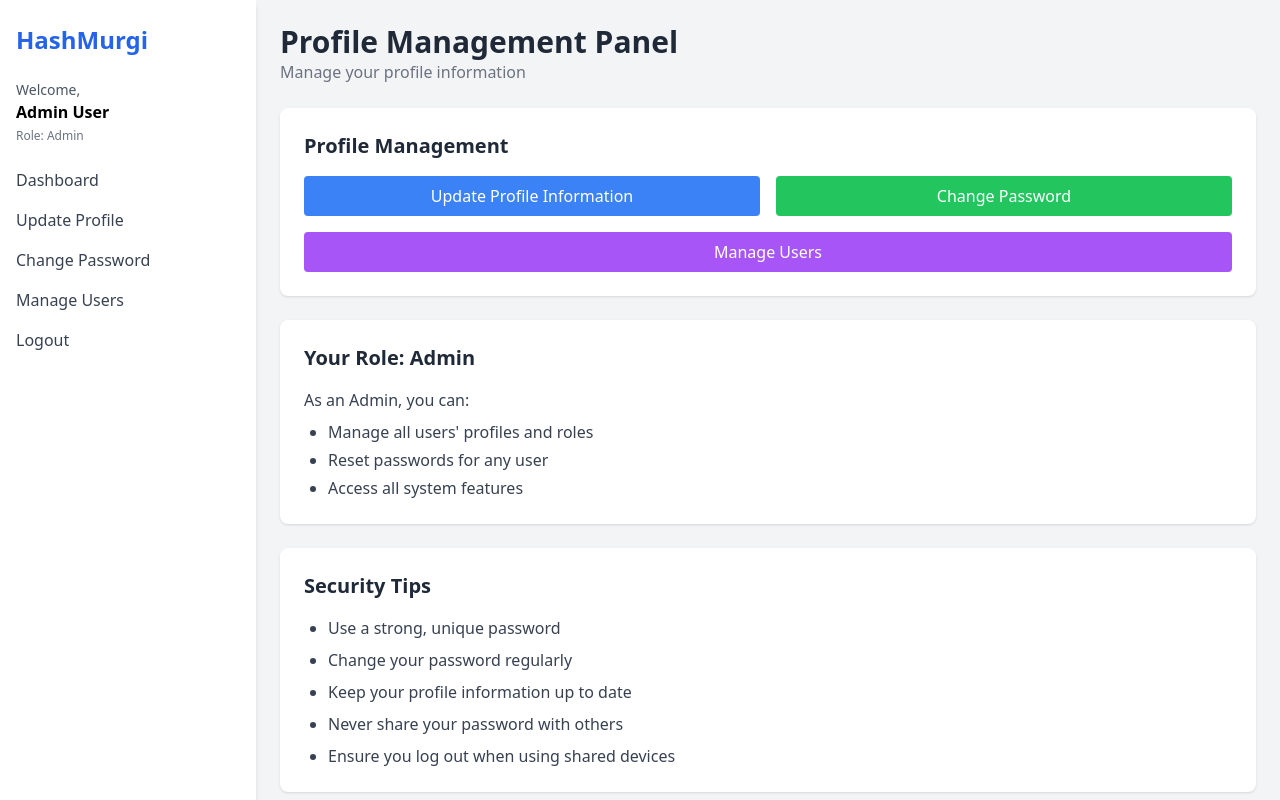
After one commit to YbArzoo/Hashmurgi, a Flask app: page /profile-management in a window 1280 px wide. The commit adds this page. Run offline with Flask 3, Linux system fonts and the light colour scheme; some libraries are stand-ins or nearby versions.

Commit message:
added: profile management html update-profile html update_profile users
didnt integrate change password, logout options.
will be integrated after we are done with database.

```diff
--- a/app.py
+++ b/app.py
@@ -1,6 +1,74 @@
-from flask import Flask, render_template, request, redirect, url_for
+from flask import Flask, render_template, request, redirect, url_for, flash
+import os
+from werkzeug.security import generate_password_hash, check_password_hash
 
 app = Flask(__name__)
+
+
+users = {
+    "admin@example.com": {
+        "name": "Admin User",
+        "password": generate_password_hash("admin123"),
+        "role": "admin",
+        "employee_type": None,
+        "phone": "123-456-7890",
+        "address": "123 Admin St",
+        "blood_group": "O+",
+        "image": None,
+        "verified": True
+    }
+}
+
+
+users["manager@example.com"] = {
+    "name": "Manager User",
+    "password": generate_password_hash("manager123"),
+    "role": "manager",
+    "employee_type": None,
+    "phone": "123-456-7891",
+    "address": "123 Manager St",
+    "blood_group": "A+",
+    "image": None,
+    "verified": True
+}
+
+users["farmer@example.com"] = {
+    "name": "Farmer User",
+    "password": generate_password_hash("farmer123"),
+    "role": "employee",
+    "employee_type": "farmer",
+    "phone": "123-456-7892",
+    "address": "123 Farmer St",
+    "blood_group": "B+",
+    "image": None,
+    "verified": True
+}
+
+users["delivery@example.com"] = {
+    "name": "Delivery User",
+    "password": generate_password_hash("delivery123"),
+    "role": "employee",
+    "employee_type": "delivery",
+    "phone": "123-456-7893",
+    "address": "123 Delivery St",
+    "blood_group": "AB+",
+    "image": None,
+    "verified": True
+}
+
+
+users["customer@example.com"] = {
+    "name": "Customer User",
+    "password": generate_password_hash("customer123"),
+    "role": "customer",
+    "employee_type": None,
+    "phone": "123-456-7894",
+    "address": "123 Customer St",
+    "blood_group": "O-",
+    "image": None,
+    "verified": True
+}
+
 
 # Home page route
 @app.route('/')
@@ -52,5 +120,60 @@ def delete_users():
         return redirect(url_for('admin_panel'))
     return render_template('delete-users.html', users=users)
 
+
+@app.route('/profile-management')
+def profile_management():
+    user = users.get('admin@example.com')  # Use admin for demonstration
+    return render_template('profile_management.html', user=user)
+
+
+@app.route('/update-profile', methods=['GET', 'POST'])
+def update_profile():
+    user = users.get('admin@example.com')
+    error = None
+    if request.method == 'POST':
+        user['name'] = request.form.get('name')
+        user['phone'] = request.form.get('phone')
+        user['address'] = request.form.get('address')
+        user['blood_group'] = request.form.get('blood_group')
+        flash('Profile updated successfully')
+        return redirect(url_for('index'))
+    return render_template('update_profile.html', user=user, error=error)
+
+
+@app.route('/users')
+def manage_users():
+    user = users.get('admin@example.com')
+    if user['role'] != 'admin':
+        return redirect(url_for('index'))
+    all_users = []
+    for email, user_data in users.items():
+        user_with_id = user_data.copy()
+        user_with_id['id'] = email  # Use email as ID
+        user_with_id['email'] = email
+        all_users.append(user_with_id)
+    return render_template('users.html', user=user, all_users=all_users)
+
+
+
+@app.route('/select-user', methods=['POST'])
+def select_user():
+    target_user_id = request.form.get('target_user_id')
+    if target_user_id in users:
+        selected_user = users[target_user_id].copy()
+        selected_user['id'] = target_user_id
+        selected_user['email'] = target_user_id
+        all_users = []
+        for email, user_data in users.items():
+            user_with_id = user_data.copy()
+            user_with_id['id'] = email
+            user_with_id['email'] = email
+            all_users.append(user_with_id)
+        return render_template('update_profile.html',
+                               user=users['admin@example.com'],
+                               selected_user=selected_user,
+                               all_users=all_users)
+    return redirect(url_for('users'))
+
 if __name__ == '__main__':
     app.run(debug=True)
--- a/templates/admin_panel.html
+++ b/templates/admin_panel.html
@@ -16,6 +16,7 @@
         <a href="{{ url_for('edit_user_role') }}" class="block text-gray-700 hover:text-blue-500">Edit User Roles</a>
         <a href="{{ url_for('add_admin') }}" class="block text-gray-700 hover:text-blue-500">Add New Admin</a>
         <a href="{{ url_for('delete_users') }}" class="block text-gray-700 hover:text-blue-500">Delete Users</a>
+        <a href="{{ url_for('profile_management') }}" class="block text-gray-700 hover:text-blue-500">Profile Management</a>
         <a href="#" class="block text-gray-700 hover:text-blue-500">Poultry Stock</a>
         <a href="#" class="block text-gray-700 hover:text-blue-500">Vaccination Schedule</a>
         <a href="#" class="block text-gray-700 hover:text-blue-500">Production Records</a>
--- /dev/null
+++ b/templates/profile_management.html
@@ -0,0 +1,120 @@
+<!DOCTYPE html>
+<html lang="en">
+<head>
+  <meta charset="UTF-8" />
+  <meta name="viewport" content="width=device-width, initial-scale=1.0" />
+  <title>Profile Management Panel - HashMurgi</title>
+  <script src="https://cdn.tailwindcss.com"></script>
+</head>
+<body class="bg-gray-100 min-h-screen">
+  <div class="flex h-screen">
+    <!-- Sidebar -->
+    <aside class="w-64 bg-white shadow-md px-4 py-6">
+      <h1 class="text-2xl font-bold text-blue-600 mb-6">HashMurgi</h1>
+      <div class="mb-6">
+        <p class="text-sm text-gray-600">Welcome,</p>
+        <p class="font-semibold">{{ user.name }}</p>
+        <p class="text-xs text-gray-500 mt-1">
+          Role: {{ user.role|capitalize }}
+          {% if user.role == 'employee' %}
+            ({{ user.employee_type|capitalize }})
+          {% endif %}
+        </p>
+      </div>
+      <nav class="space-y-4">
+        <a href="{{ url_for('admin_panel') }}" class="block text-gray-700 hover:text-blue-500">Dashboard</a>
+        <a href="/update-profile" class="block text-gray-700 hover:text-blue-500">Update Profile</a>
+        <a href="/change-password" class="block text-gray-700 hover:text-blue-500">Change Password</a>
+        {% if user.role == 'admin' %}
+        <a href="/users" class="block text-gray-700 hover:text-blue-500">Manage Users</a>
+        {% endif %}
+        <a href="/logout" class="block text-gray-700 hover:text-blue-500">Logout</a>
+      </nav>
+    </aside>
+
+    <!-- Main Content -->
+    <main class="flex-1 p-6 overflow-y-auto">
+      <header class="mb-6">
+        <h2 class="text-3xl font-semibold text-gray-800">Profile Management Panel</h2>
+        <p class="text-gray-500">Manage your profile information</p>
+      </header>
+
+      <!-- Profile Management Card -->
+      <section class="bg-white p-6 rounded-lg shadow mb-6">
+        <h3 class="text-xl font-bold text-gray-800 mb-4">Profile Management</h3>
+        <div class="grid grid-cols-1 md:grid-cols-2 gap-4">
+          <a href="/update-profile" class="bg-blue-500 text-white px-4 py-2 rounded hover:bg-blue-600 text-center">Update Profile Information</a>
+          <a href="/change-password" class="bg-green-500 text-white px-4 py-2 rounded hover:bg-green-600 text-center">Change Password</a>
+          {% if user.role == 'admin' %}
+          <a href="/users" class="bg-purple-500 text-white px-4 py-2 rounded hover:bg-purple-600 text-center col-span-2">Manage Users</a>
+          {% endif %}
+        </div>
+      </section>
+
+      <!-- Role-Based Features -->
+      <section class="bg-white p-6 rounded-lg shadow mb-6">
+        <h3 class="text-xl font-bold text-gray-800 mb-4">
+          Your Role: {{ user.role|capitalize }}
+          {% if user.role == 'employee' %}
+            ({{ user.employee_type|capitalize }})
+          {% endif %}
+        </h3>
+        <div class="text-gray-700">
+          {% if user.role == 'admin' %}
+          <p class="mb-2">As an Admin, you can:</p>
+          <ul class="list-disc pl-6 space-y-1">
+            <li>Manage all users' profiles and roles</li>
+            <li>Reset passwords for any user</li>
+            <li>Access all system features</li>
+          </ul>
+          {% elif user.role == 'manager' %}
+          <p class="mb-2">As a Manager, you can:</p>
+          <ul class="list-disc pl-6 space-y-1">
+            <li>Monitor sales and inventory</li>
+            <li>Oversee employee tasks</li>
+            <li>Update your own profile information</li>
+          </ul>
+          {% elif user.role == 'employee' %}
+            {% if user.employee_type == 'farmer' %}
+            <p class="mb-2">As a Farmer, you can:</p>
+            <ul class="list-disc pl-6 space-y-1">
+              <li>Update feeding and task status</li>
+              <li>Manage poultry health records</li>
+              <li>Track egg production and quality</li>
+              <li>Update your own profile information</li>
+            </ul>
+            {% elif user.employee_type == 'delivery' %}
+            <p class="mb-2">As a Delivery Man, you can:</p>
+            <ul class="list-disc pl-6 space-y-1">
+              <li>View delivery assignments</li>
+              <li>Update delivery status</li>
+              <li>Track delivery routes</li>
+              <li>Update your own profile information</li>
+            </ul>
+            {% endif %}
+          {% elif user.role == 'customer' %}
+          <p class="mb-2">As a Customer, you can:</p>
+          <ul class="list-disc pl-6 space-y-1">
+            <li>View and place orders for products</li>
+            <li>Update your own profile information</li>
+            <li>Change your password for secure access</li>
+          </ul>
+          {% endif %}
+        </div>
+      </section>
+
+      <!-- Security Section -->
+      <section class="bg-white p-6 rounded-lg shadow">
+        <h3 class="text-xl font-bold text-gray-800 mb-4">Security Tips</h3>
+        <ul class="list-disc pl-6 space-y-2 text-gray-700">
+          <li>Use a strong, unique password</li>
+          <li>Change your password regularly</li>
+          <li>Keep your profile information up to date</li>
+          <li>Never share your password with others</li>
+          <li>Ensure you log out when using shared devices</li>
+        </ul>
+      </section>
+    </main>
+  </div>
+</body>
+</html>
```
Also changed, not shown: templates/update-profile.html (added, +36 -0 lines), templates/update_profile.html (added, +175 -0 lines), templates/users.html (added, +111 -0 lines).
